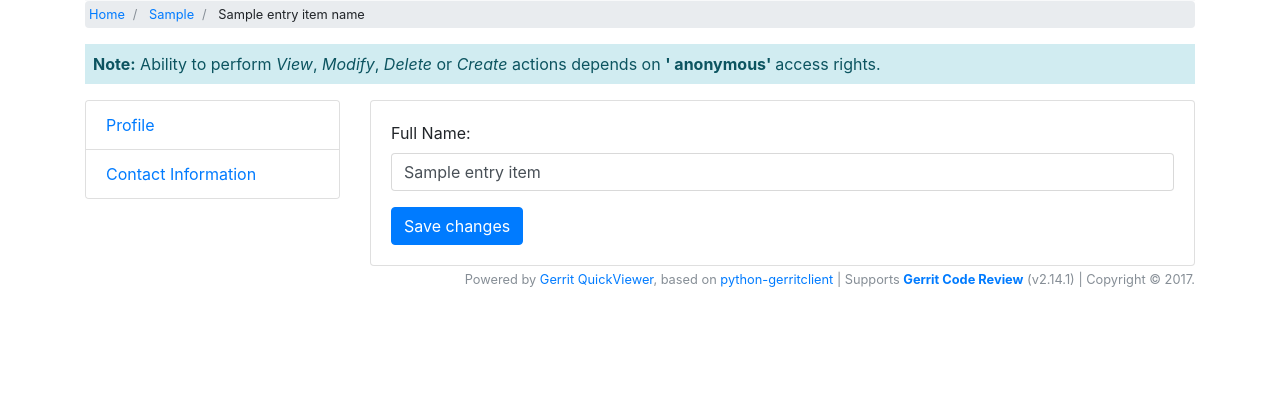
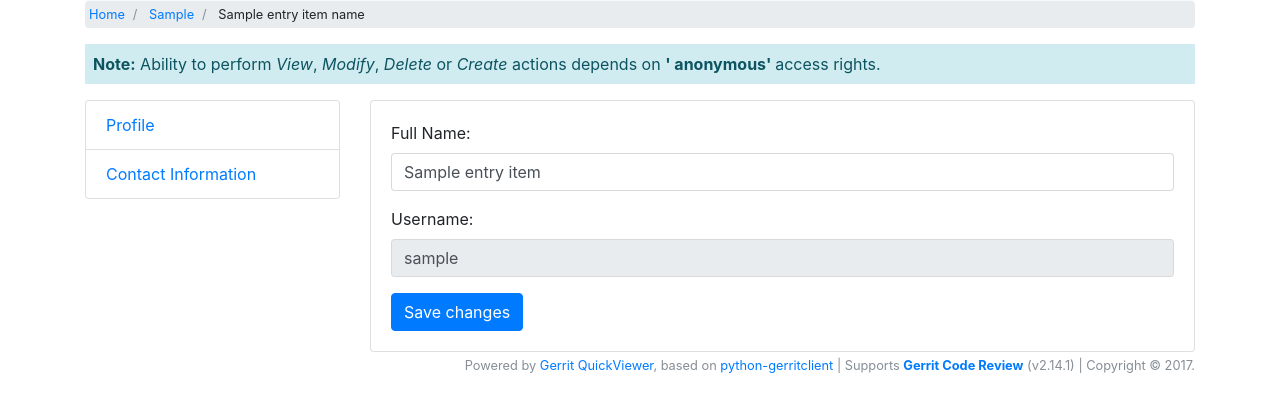
Before and after one commit to tivaliy/gerrit-quick-viewer, a Flask app: template gerritviewer/templates/accounts/contacts.html in a window 1280 px wide. Shown: the part 183-595 px from the top of the page. Run offline with Flask 2, Linux system fonts and the light colour scheme; the template is opened without the code that fills it: values that come from a table or form of the project are taken from there, most other values are stand-ins (such as "Sample title", 1, 10 or a date in 2020); some libraries are stand-ins or nearby versions.

Commit message:
Add ability to set username within Accounts dashboard

```diff
--- a/gerritviewer/templates/accounts/contacts.html
+++ b/gerritviewer/templates/accounts/contacts.html
@@ -6,6 +6,13 @@
       {{ form.fullname.label(class_="control-label") }}
       {{ form.fullname(class_="form-control", value=entry_item['name']) }}
     </div>
+    <div class="form-group">
+      {{ form.username.label(class_="control-label") }}
+      {% if not entry_item['username'] %}
+        <p class="text-muted">Setting the Username is permanent, i.e. cannot be changed in future.</p>
+      {% endif %}
+      {{ form.username(class_="form-control", value=entry_item['username'], readonly=True if entry_item['username'] else False) }}
+    </div>
     <button type="submit" class="btn btn-primary">Save changes</button>
   </form>
 {% endblock %}
--- a/gerritviewer/views/forms.py
+++ b/gerritviewer/views/forms.py
@@ -19,6 +19,7 @@ class CreateUserAccountForm(FlaskForm):
 
 class EditContactInfoForm(FlaskForm):
     fullname = StringField('Full Name:', validators=[DataRequired()])
+    username = StringField('Username:')
 
 
 class CreateGroupForm(FlaskForm):
```
Also changed, not shown: gerritviewer/views/accounts.py (+11 -4 lines).
